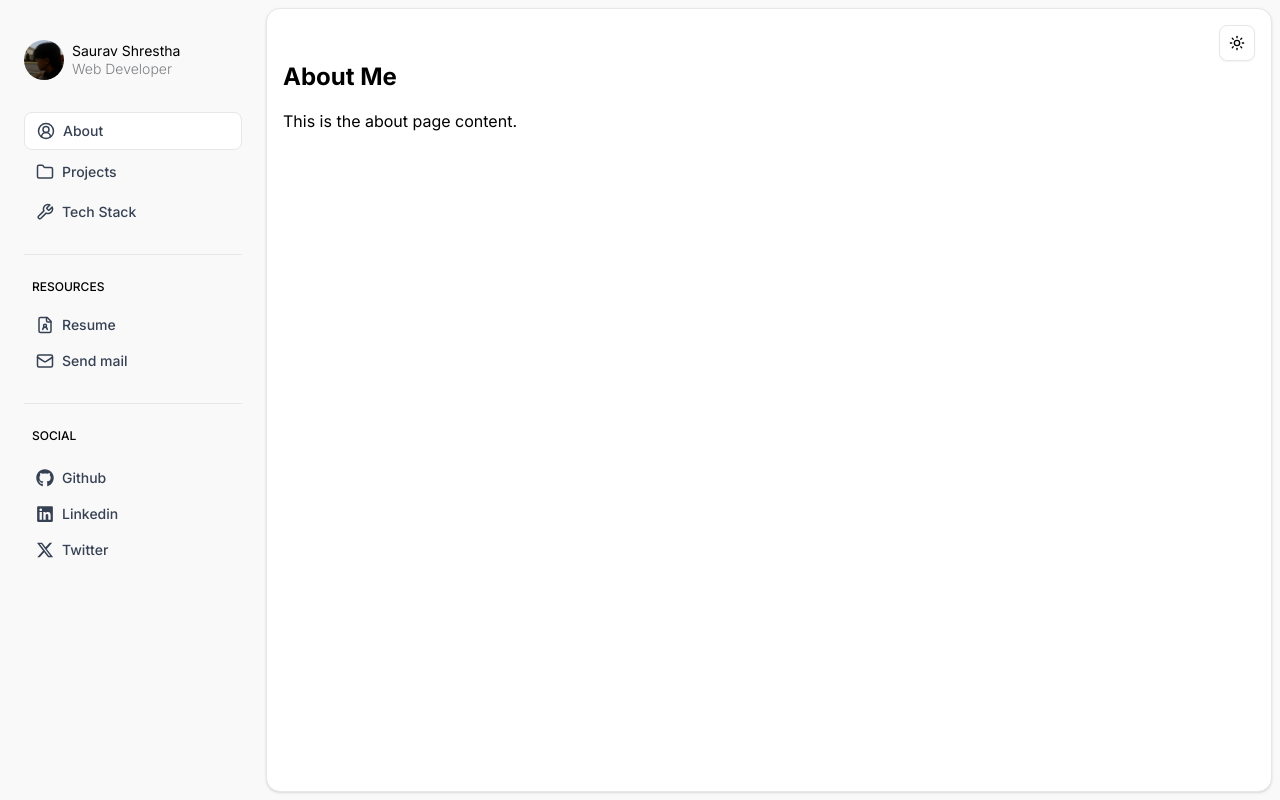
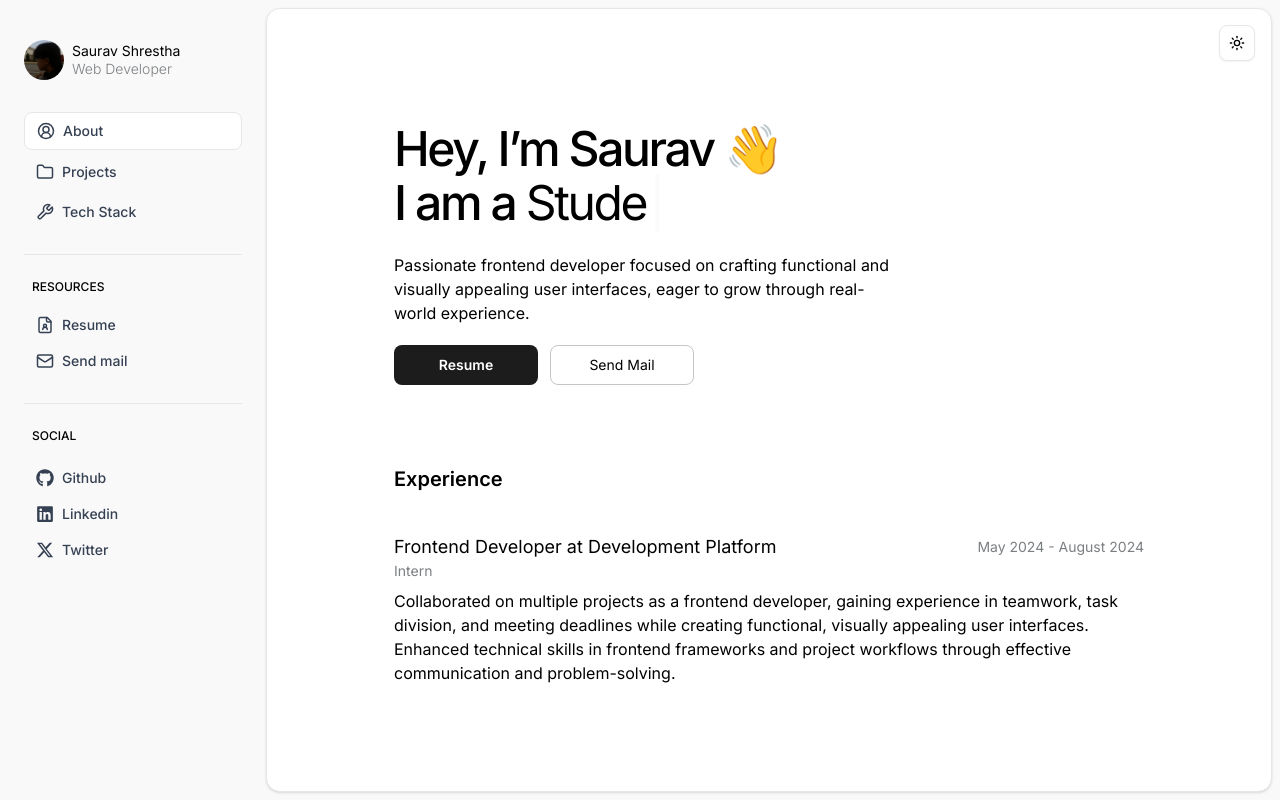
Before and after one commit to lucid005/portfolio-website, a Next.js app: page / in a window 1280 px wide. Built offline with nearby package versions, Linux system fonts and the light colour scheme.

Commit message:
just test content

```diff
--- a/package.json
+++ b/package.json
@@ -19,6 +19,7 @@
     "react": "^19.0.0",
     "react-dom": "^19.0.0",
     "react-icons": "^5.5.0",
+    "react-simple-typewriter": "^5.0.1",
     "tailwind-merge": "^3.0.2",
     "tailwindcss-animate": "^1.0.7"
   },
--- a/src/app/About/page.tsx
+++ b/src/app/About/page.tsx
@@ -1,15 +1,83 @@
 "use client";
 
+import { Cursor, useTypewriter } from "react-simple-typewriter";
 import { ModeToggle } from "@/components/ModeToggle";
+import { useTheme } from "next-themes";
+import { experience } from "@/data/ExpData";
 
 export default function About() {
+  const { theme } = useTheme();
+
+  const [text] = useTypewriter({
+    words: ["Developer", "Student"],
+    loop: true,
+    typeSpeed: 200,
+    deleteSpeed: 100,
+  });
+
   return (
-    <div className="p-4">
+    <div className="p-4 flex flex-col items-center justify-center">
       <div className="hidden xl:flex justify-end w-full">
         <ModeToggle />
       </div>
-      <h1 className="text-2xl font-bold">About Me</h1>
-      <p className="mt-4">This is the about page content.</p>
+      <div className="w-[320px] sm:w-[600px] md:w-[750px] mt-16  space-y-20">
+        <div className="w-full md:w-4/6 space-y-5">
+          <div className="">
+            <h1 className="text-4xl  sm:text-5xl font-medium tracking-tighter">
+              Hey, I’m Saurav 👋
+            </h1>
+            <h1 className="text-4xl sm:text-5xl font-medium leading-tight tracking-tighter">
+              I am a{" "}
+              <span className="text-4xl sm:text-5xl font-normal">
+                {text}
+              </span>
+              <span>
+                <Cursor />
+              </span>
+            </h1>
+          </div>
+          <p>
+            Passionate frontend developer focused on crafting functional and
+            visually appealing user interfaces, eager to grow through real-world
+            experience.
+          </p>
+          <div className="flex items-center space-x-3">
+            <button
+              className={`${
+                theme === "dark"
+                  ? "bg-white text-black"
+                  : "bg-[#1C1C1C] text-white border-none"
+              } border h-[2.5rem] w-36 rounded-md text-sm font-semibold`}>
+              Resume
+            </button>
+            <button
+              className={`${
+                theme === "dark"
+                  ? "bg-[#1C1C1C] text-white"
+                  : "border border-[#c5c5c5]"
+              }  h-[2.5rem] w-36 rounded-md text-sm`}>
+              Send Mail
+            </button>
+          </div>
+        </div>
+        <div className="w-full space-y-10">
+          <h3 className="font-semibold text-xl">Experience</h3>
+          <div>
+            {experience.map((exp, index) => (
+              <div key={index} className="flex flex-col gap-2">
+                <div className="">
+                  <div className="w-full flex items-center justify-between">
+                    <h3 className="text-lg">{exp.title}</h3>
+                    <p className="text-sm text-[#7C7F82]">{exp.duration}</p>
+                  </div>
+                  <p className="text-sm text-[#7C7F82]">{exp.work}</p>
+                </div>
+                {exp.description}
+              </div>
+            ))}
+          </div>
+        </div>
+      </div>
     </div>
   );
 }
--- a/src/components/Sidebar.tsx
+++ b/src/components/Sidebar.tsx
@@ -6,7 +6,6 @@ import { Menu } from "lucide-react";
 import { useState } from "react";
 import { ModeToggle } from "./ModeToggle";
 import { useRouter, usePathname } from "next/navigation";
-import { theme } from "../../tailwind.config";
 import { useTheme } from "next-themes";
 
 export default function Sidebar() {
--- /dev/null
+++ b/src/data/ExpData.ts
@@ -0,0 +1,13 @@
+export const experience = [
+  {
+    title: "Frontend Developer at Development Platform",
+    duration: "May 2024 - August 2024",
+    work: "Intern",
+    description:
+      "Collaborated on multiple projects as a frontend developer, gaining experience in teamwork, task division, and meeting deadlines while creating functional, visually appealing user interfaces. Enhanced technical skills in frontend frameworks and project workflows through effective communication and problem-solving.",
+  },
+];
+
+const ExpData = () => {};
+
+export default ExpData();
```
Also changed, not shown: 1 other file (tests, documents, lock files or other folders).
